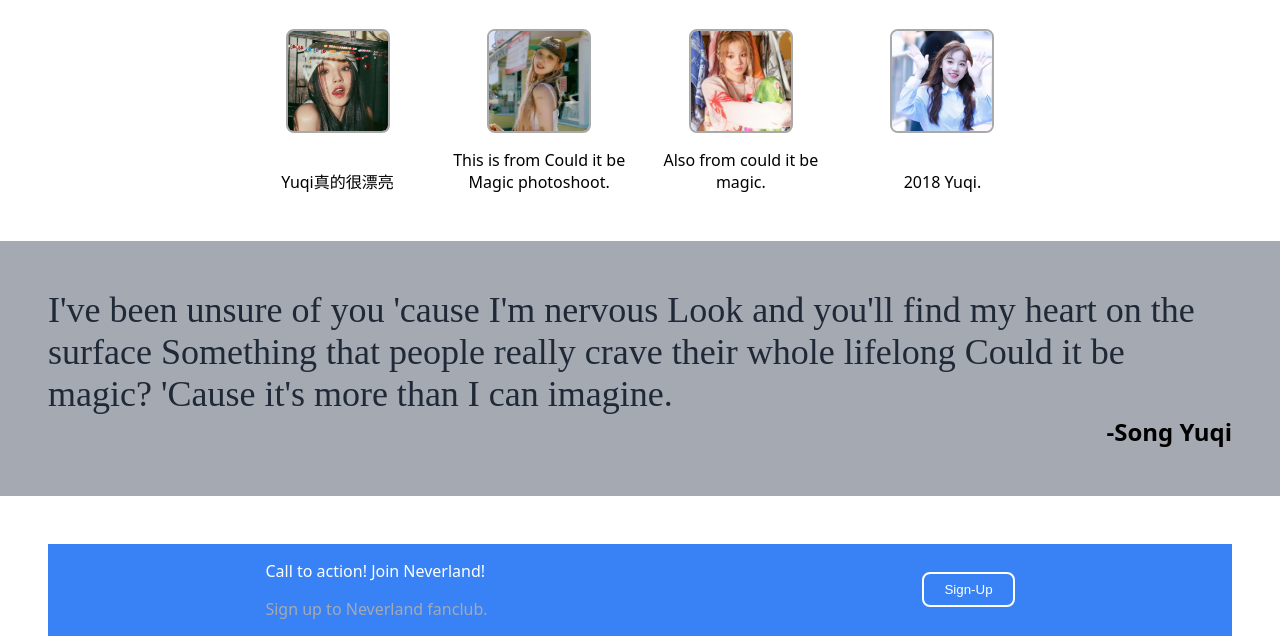
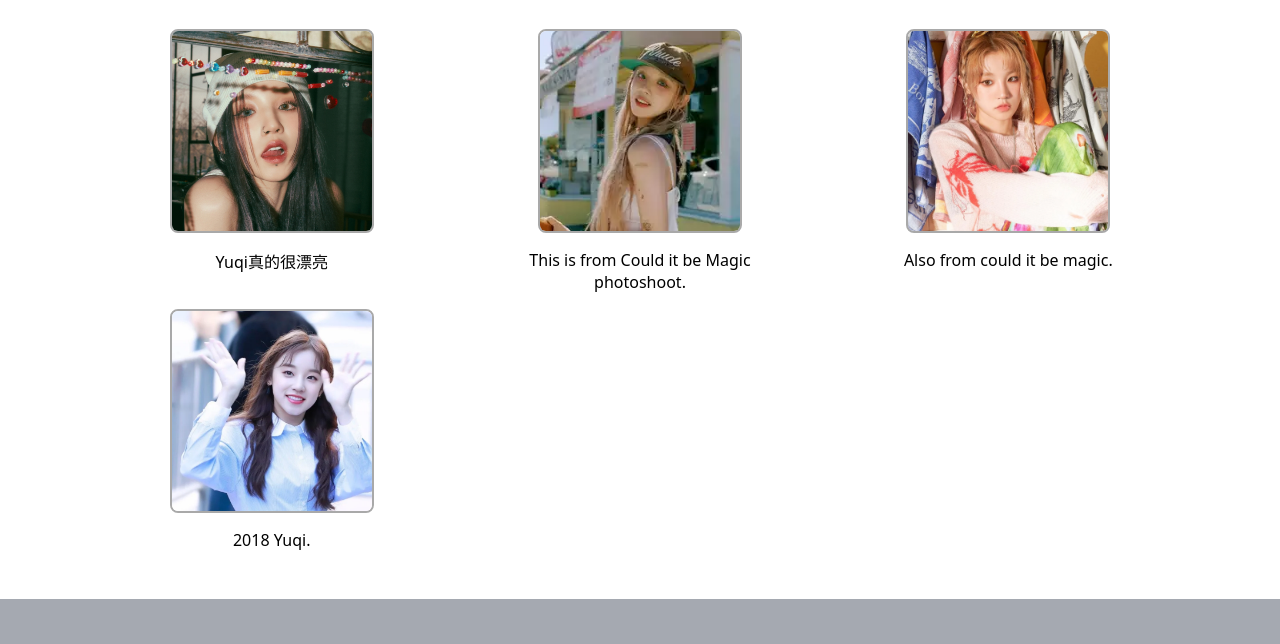
Before and after one commit to TJ9659/landing-page, a plain HTML site: page index.html in a window 1280 px wide. Shown: the part 632-1276 px from the top of the page. Drawn offline with Linux system fonts and the light colour scheme.

Commit message:
updated flex image

```diff
--- a/styles.css
+++ b/styles.css
@@ -113,14 +113,15 @@ img{
 
 .images{
     display: flex;
-    justify-content: center;
+    justify-content: space-between;
     gap: 16px;
     margin-top: 32px;
+    flex-wrap: wrap;
 }
 
 .images img{
-    width:  100px;
-    height: 100px;
+    width:  200px;
+    height: 200px;
     object-fit: cover;
     border: 2px solid darkgrey;
     border-radius: 8px;
@@ -132,7 +133,6 @@ img{
     gap: 16px;
     align-items: center;
     text-align: center;
-    justify-content: space-between;
     width: 25%;
 }
 
@@ -177,11 +177,14 @@ img{
 }
 
 .title-text{
-    color: white;
-    font-weight: 400;
+    color: #F9FAF8;
+    font-size: 24px;
+    font-weight: 700;
+    margin-bottom: 0;
 }
 
 .action-text{
+
     color: #a5a9b1;
 }
 
```
